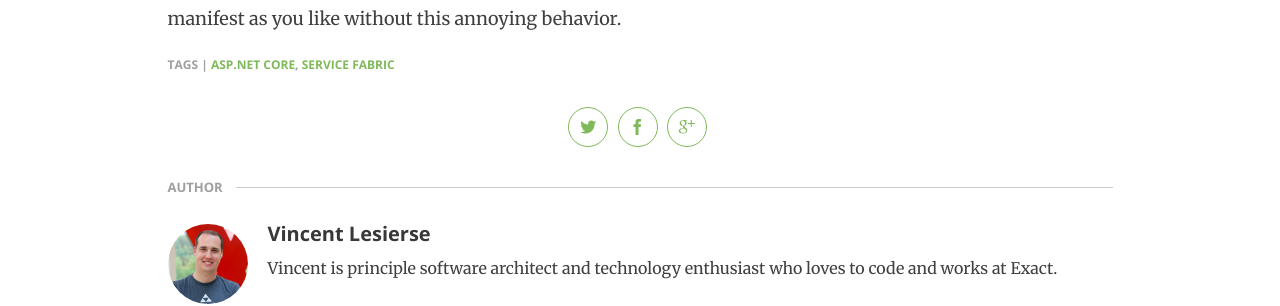
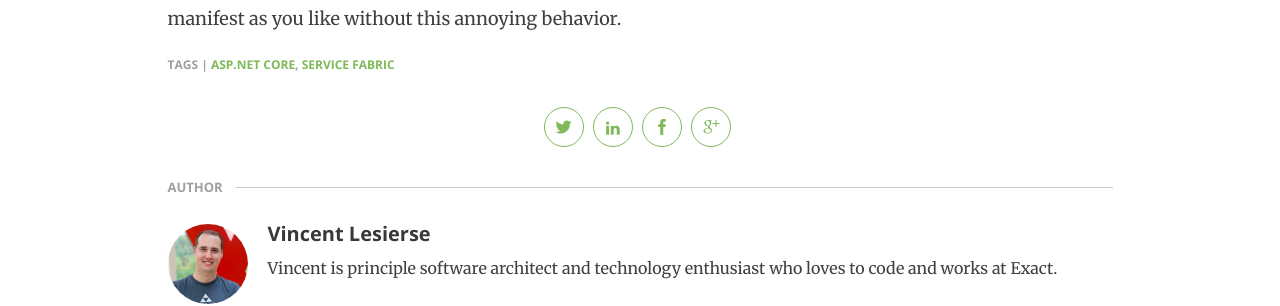
Before and after one commit to vlesierse/vlesierse.github.io, a Jekyll site: the page built from _posts/2015-12-27-running-aspnet5-on-kestrel-with-service-fabric.md, in a window 1280 px wide. Shown: the part 2149-2455 px from the top of the page. Built offline with Jekyll 4.4.1, drawn with Linux system fonts in a browser that asks for light colours; nearby versions of some CDN libraries; comment, search, counter and statistics services are not loaded.

Commit message:
Add share with LinkedIn

```diff
--- a/_includes/post-share.html
+++ b/_includes/post-share.html
@@ -1,6 +1,9 @@
 <ul class="social-links outline text-center">
     <li>
         <a href="https://twitter.com/intent/tweet?url={{ site.url }}{{ page.url }}&text={{ page.title }}&via=vlesierse" onclick="javascript:window.open(this.href, '', 'menubar=no,toolbar=no,resizable=yes,scrollbars=yes,height=600,width=600');return false;"><i class="icon-twitter"></i></a>
+    </li>
+    <li>
+        <a href="https://www.linkedin.com/shareArticle?mini=true&url={{ site.url }}{{ page.url }}&title={{ page.title }}&source=blog.lesierse.com" onclick="javascript:window.open(this.href, '', 'menubar=no,toolbar=no,resizable=yes,scrollbars=yes,height=600,width=600');return false;"><i class="fa fa-linkedin"></i></a>
     </li>
     <li>
         <a href="https://www.facebook.com/sharer.php?u={{ site.url }}{{ page.url }}&t={{ page.title }}" onclick="javascript:window.open(this.href, '', 'menubar=no,toolbar=no,resizable=yes,scrollbars=yes,height=600,width=600');return false;"><i class="icon-facebook"></i></a>
```
